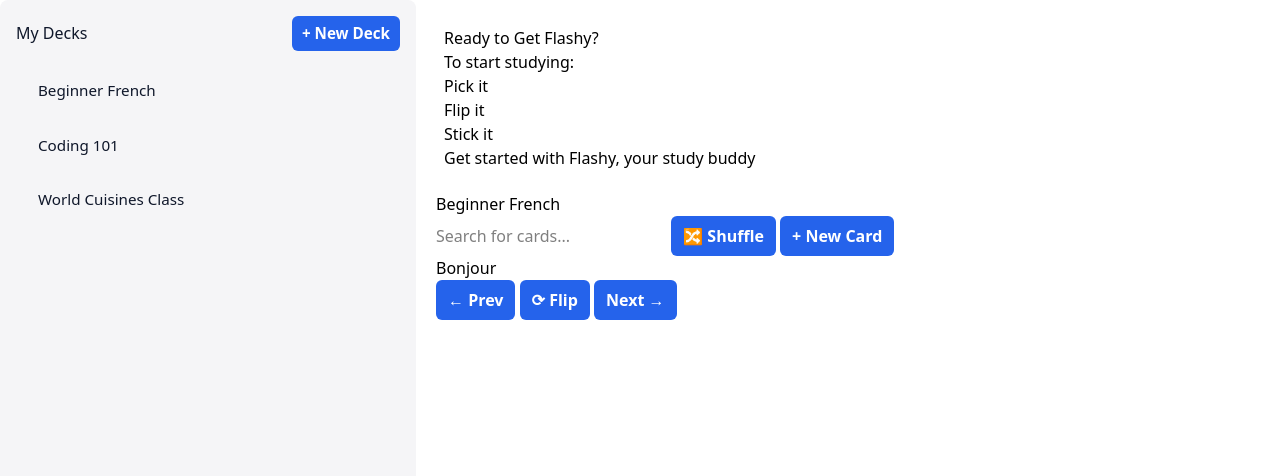
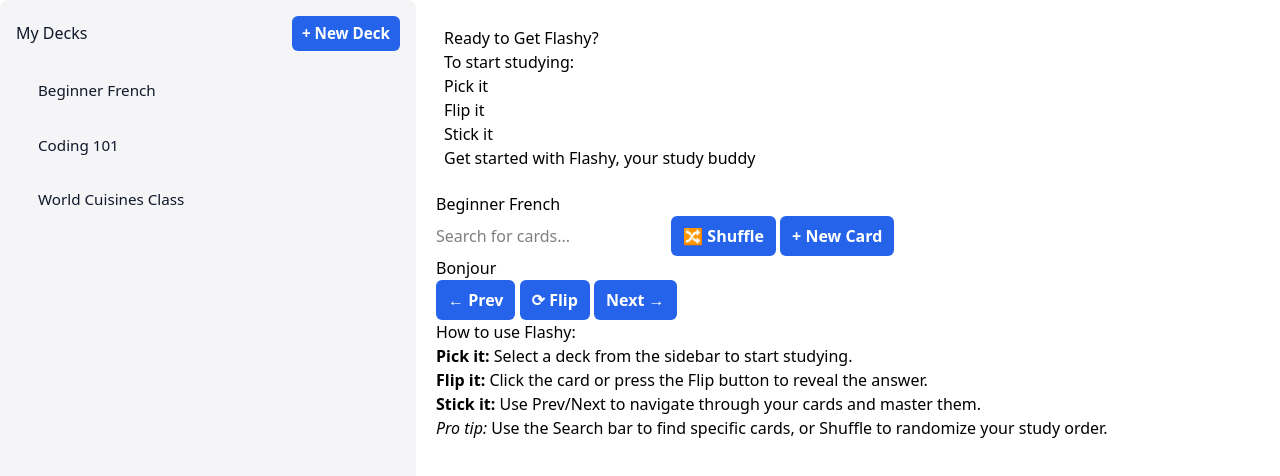
Before and after one commit to magali-la/flashy-app, a website: page index.html in a window 1280 px wide. Drawn offline with nearby package versions, Linux system fonts and the light colour scheme; files that its build step writes are made by us from their sources.

Commit message:
unstyled footer section from copilot prompts

```diff
--- a/index.html
+++ b/index.html
@@ -70,6 +70,17 @@
                 <button class="btn" type="button" aria-label="Flip card">⟳ Flip</button>
                 <button class="btn" type="button" aria-label="Next card">Next →</button>
             </div>
+
+            <!-- Footer with instructions -->
+            <footer class="app-footer">
+                <h3>How to use Flashy:</h3>
+                <ul>
+                    <li><strong>Pick it:</strong> Select a deck from the sidebar to start studying.</li>
+                    <li><strong>Flip it:</strong> Click the card or press the Flip button to reveal the answer.</li>
+                    <li><strong>Stick it:</strong> Use Prev/Next to navigate through your cards and master them.</li>
+                </ul>
+                <p><em>Pro tip:</em> Use the Search bar to find specific cards, or Shuffle to randomize your study order.</p>
+            </footer>
         </section>
     </main>
 </body>
```
